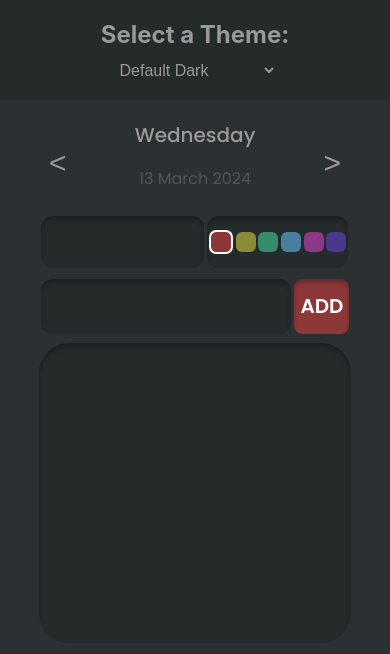
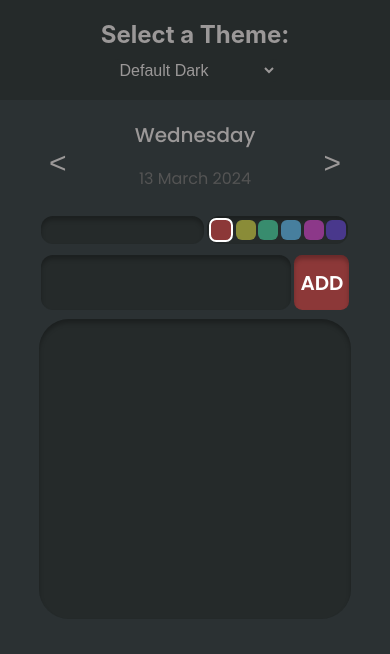
Before and after one commit to m4llu/MERN-To-Do-List, a React (Create React App) app in the folder todolist/: page / in a window 390 px wide. Shown: the top 654 px of the page. Built offline with nearby package versions, Linux system fonts and the light colour scheme.

Commit message:
responsivity fix

```diff
--- a/todolist/src/App.css
+++ b/todolist/src/App.css
@@ -96,7 +96,6 @@ input {
 .taskCreator .top {
   display: flex;
   position: relative;
-  min-height: 55px;
   margin-bottom: 2.5%;
 }
 
@@ -255,7 +254,7 @@ select {
   }
 
   .titleInput {
-    font-size: 18px; /* Decrease font size for title input */
+    font-size: 16px; /* Decrease font size for title input */
   }
 
   .taskInput {
@@ -293,7 +292,7 @@ select {
   }
 
   .titleInput {
-    font-size: 18px; /* Decrease font size for title input */
+    font-size: 10px; /* Decrease font size for title input */
   }
 
   .taskInput {
```
